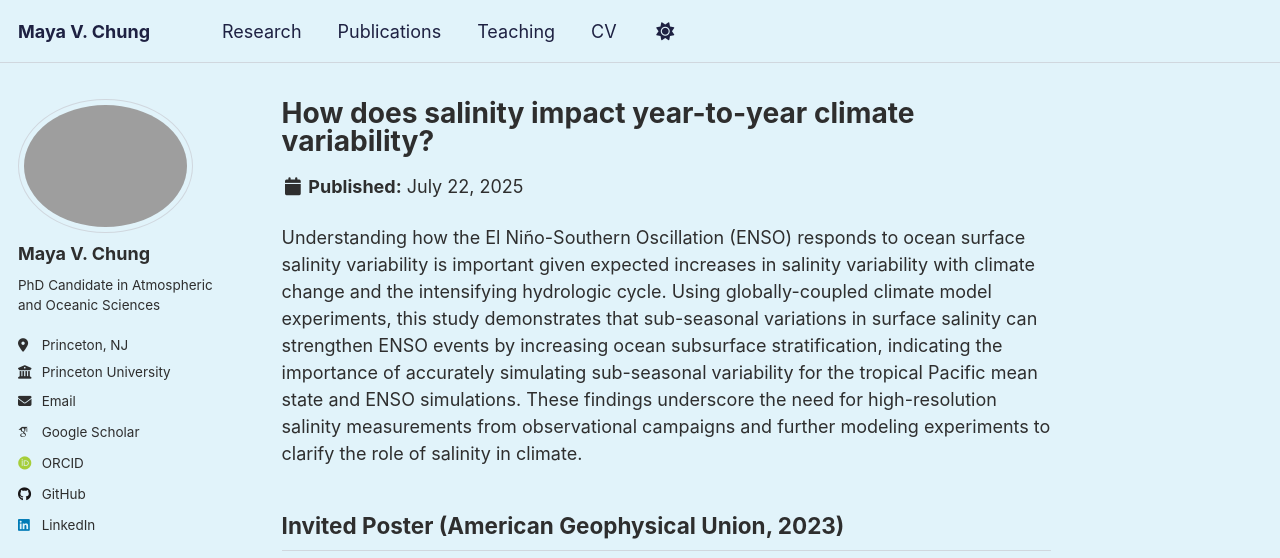
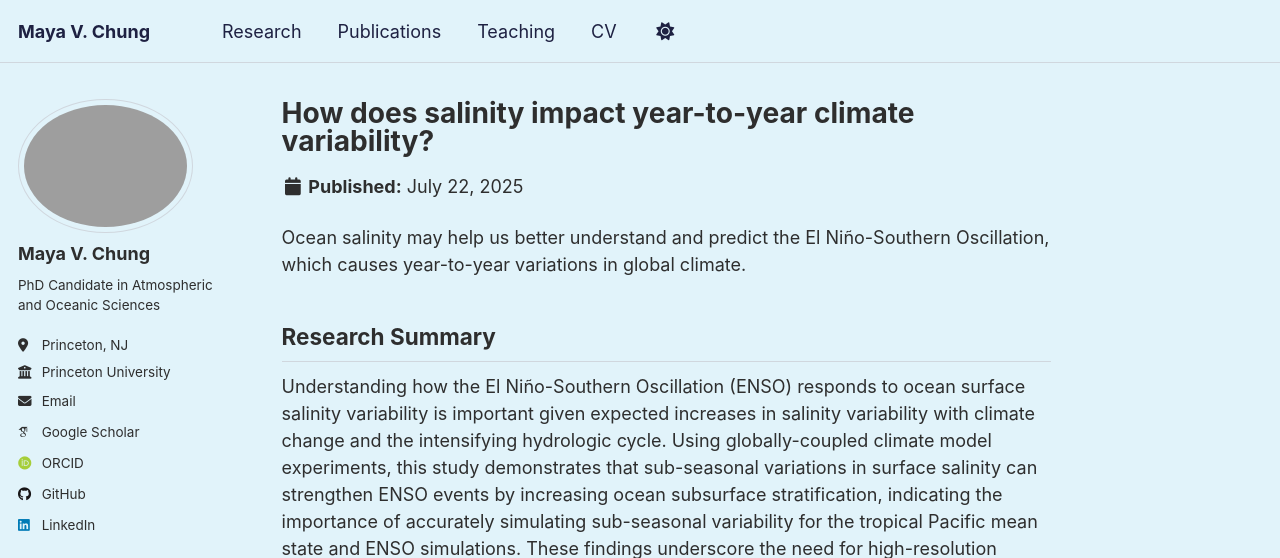
Before and after one commit to mayavchung/mayavchung.github.io, a Jekyll site: the page built from _research/salinity-enso.md, in a window 1280 px wide and 900 px high, cut to the strip 0-558 px from the top of the window. Built offline with Jekyll 4.4.1, drawn with Linux system fonts in a browser that asks for light colours; some web fonts are replaced; a script that is not in the unit is left out; a file with an impossible date is left out.

Commit message:
Update salinity-enso.md

```diff
--- a/_research/salinity-enso.md
+++ b/_research/salinity-enso.md
@@ -4,6 +4,10 @@ permalink: /research/salinity-enso/
 layout: single
 author_profile: true
 ---
+
+Ocean salinity may help us better understand and predict the El Niño-Southern Oscillation, which causes year-to-year variations in global climate.
+
+## Research Summary
 
 Understanding how the El Niño-Southern Oscillation (ENSO) responds to ocean surface salinity variability is important given expected increases in salinity variability with climate change and the intensifying hydrologic cycle. Using globally-coupled climate model experiments, this study demonstrates that sub-seasonal variations in surface salinity can strengthen ENSO events by increasing ocean subsurface stratification, indicating the importance of accurately simulating sub-seasonal variability for the tropical Pacific mean state and ENSO simulations. These findings underscore the need for high-resolution salinity measurements from observational campaigns and further modeling experiments to clarify the role of salinity in climate.
 
```
